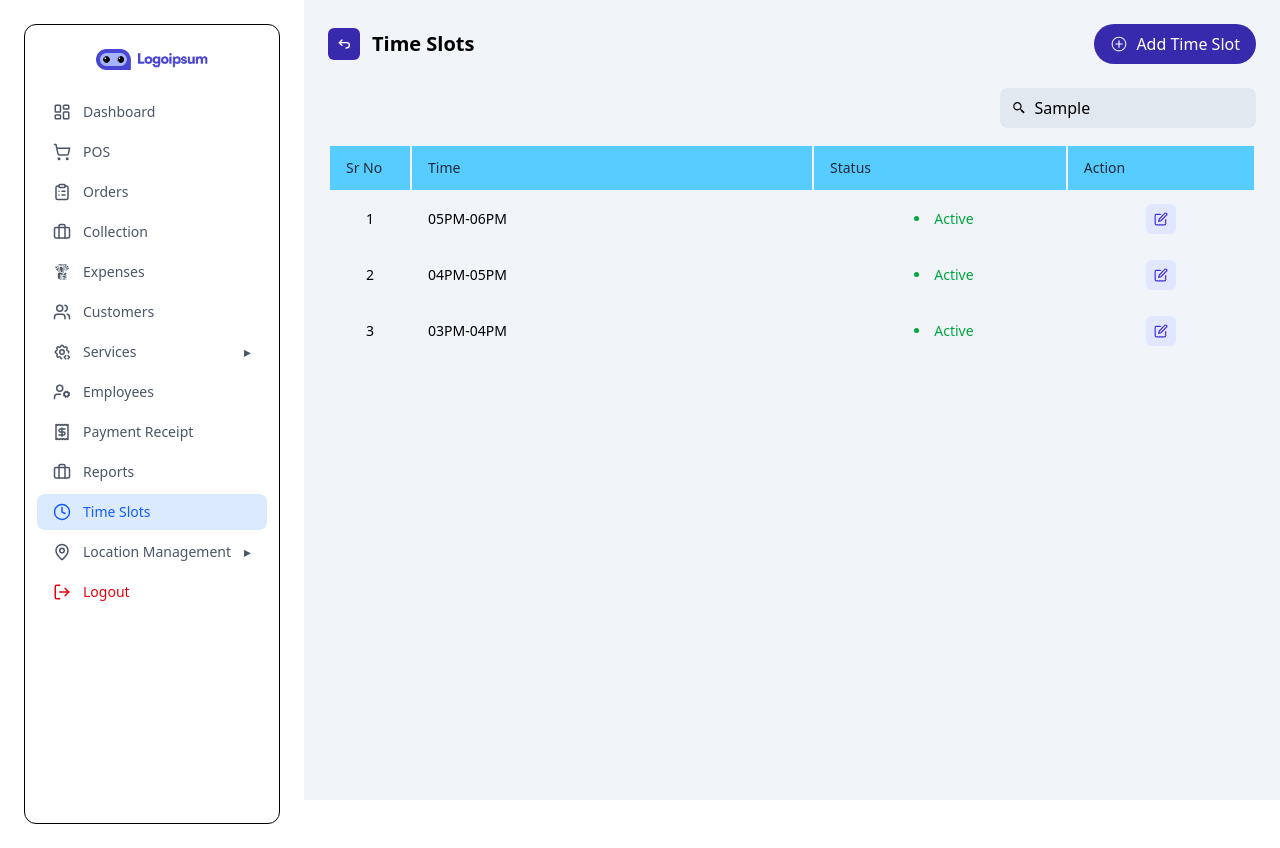
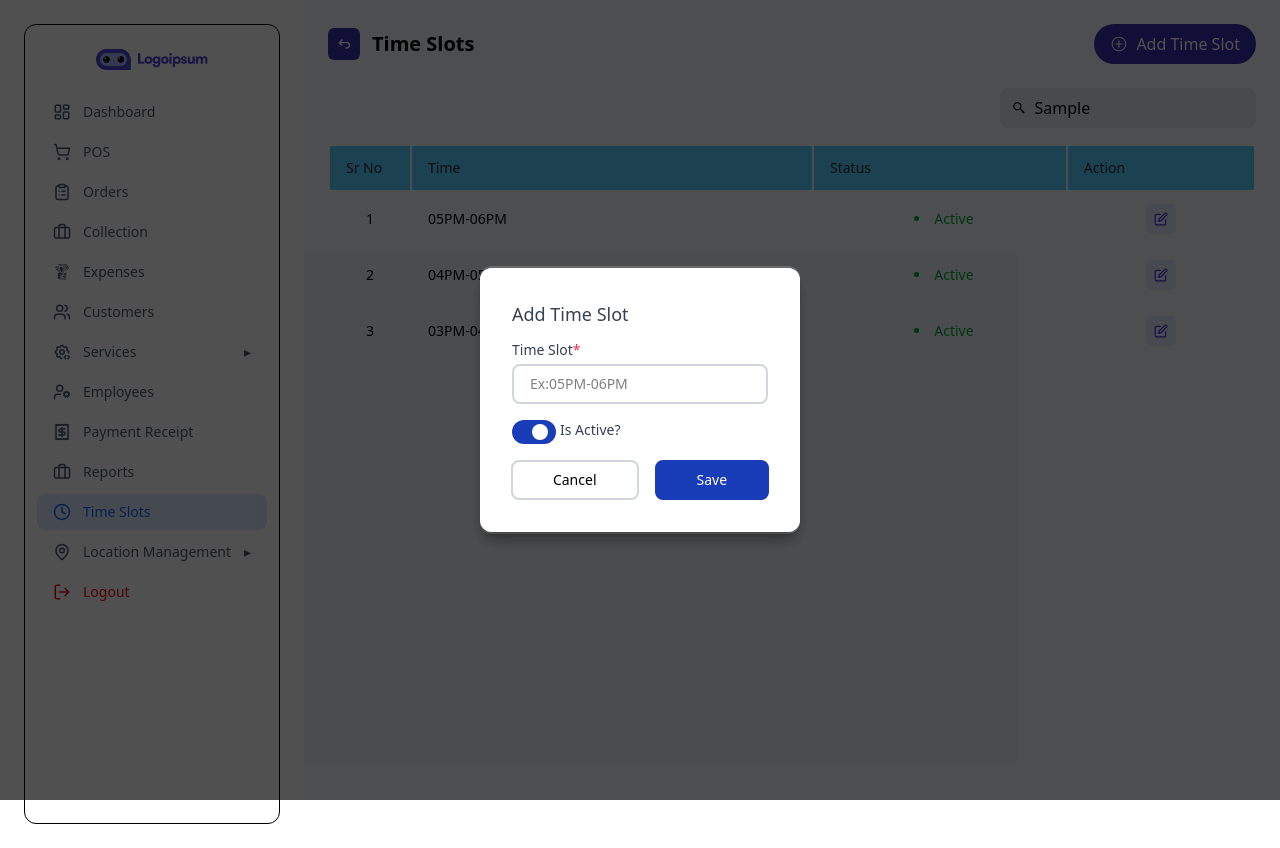
Before and after one commit to TechMET-Solutions/laundry_frontend-, a React (Vite) app: page /time-slots in a window 1280 px wide. Both pictures are taken after typing "Sample" into the empty fields and a click on the button "Add Time Slot". Built offline with nearby package versions, Linux system fonts and the light colour scheme.

Commit message:
Added add timeslot and edit timeslot modal

```diff
--- a/src/pages/TimeSlot.jsx
+++ b/src/pages/TimeSlot.jsx
@@ -2,9 +2,13 @@ import { BiSearchAlt2 } from "react-icons/bi";
 import { FiEdit } from "react-icons/fi";
 import { MdDeleteOutline } from "react-icons/md";
 import { TbArrowBackUp } from "react-icons/tb";
+import { useState } from "react";
 import { IoIosAddCircleOutline } from "react-icons/io";
+import AddTime from "./services/AddTime"
 
 function TimeSlot(){
+   const[addTimeModal,setaddTimeModal]=useState(false);
+
     const data = [
         {
           time:"05PM-06PM",
@@ -34,10 +38,13 @@ function TimeSlot(){
 
             <div className="flex gap-3">
 
-              <button className="bg-indigo-800 text-white px-4 py-2 rounded-full flex items-center gap-2">
+              <button className="bg-indigo-800 text-white px-4 py-2 rounded-full flex items-center gap-2" onClick={()=>setaddTimeModal(true)}>
                 <IoIosAddCircleOutline size={18} />
                 Add Time Slot
               </button>
+              {addTimeModal && (
+            <AddTime onClose={() => setaddTimeModal(false)} />
+             )}
             </div>
           </div>
 
@@ -87,9 +94,12 @@ function TimeSlot(){
                     <td className="px-4 py-3 text-green-600 list-circle pl-6 text-center align-middle"><li className="text-center align-middle list-disc list-inside">{item.status}</li></td>
                     <td className="px-4 py-3 text-center align-middle">
 
-                        <button className="bg-indigo-100 text-indigo-700 p-2 rounded-md">
+                        <button className="bg-indigo-100 text-indigo-700 p-2 rounded-md" onClick={()=>setaddTimeModal(true)}>
                           <FiEdit />
                         </button>
+                        {addTimeModal && (
+                        <AddTime onClose={() => setaddTimeModal(false)} />
+                        )}
                     </td>
                   </tr>
                 ))}
--- /dev/null
+++ b/src/pages/services/AddTime.jsx
@@ -0,0 +1,47 @@
+
+import { useState } from "react";
+
+
+
+const AddTime = ({onClose}) => {
+    const[isActive,setisActive]=useState(true);
+
+    return (
+    <>
+    <div className="fixed inset-0 flex items-center justify-center bg-black/25">
+    <div className="bg-white w-full max-w-80 rounded-xl p-8 shadow-lg">
+        <div>
+            <h2 className="text-left text-lg font-medium text-gray-700 mb-3">Add Time Slot</h2>
+        </div>
+        <div className="text-left">
+            <label className="mb-1 block text-sm font-medium text-gray-700">Time Slot
+                <span className="text-red-500">*</span>
+            </label>
+            <input type="text" placeholder="Ex:05PM-06PM" className="text-sm border-2 border-gray-300 rounded-lg px-4 py-2 w-full"></input>
+        </div>
+        <div className="flex items-center justify-between mt-4">
+
+            <label className="relative inline-flex items-center cursor-pointer">
+              <input type="checkbox" checked={isActive} onChange={() => setisActive(!isActive)}
+                className="sr-only peer"
+              />
+              <div className="w-11 h-6 bg-gray-300 peer-focus:outline-none rounded-full peer peer-checked:bg-blue-800 transition-all"></div>
+              <div className="absolute left-1 top-1 bg-white w-4 h-4 rounded-full transition peer-checked:translate-x-full"></div>
+              <span className="mb-1 block text-sm font-medium text-gray-700 ml-1">Is Active?</span>
+            </label>
+
+          </div>
+        <div className="flex justify-center items-center gap-4 mt-4">
+            <button className="border-2 border-gray-300 text-sm px-10 py-2 rounded-lg">Cancel</button>
+            <button className="bg-blue-800 rounded-lg text-white border-2  border-blue-800  px-10 py-2" onClick={()=>onClose()}>Save</button>
+        </div>
+    </div>
+
+
+    </div>
+
+     </>
+    );
+}
+
+    export default AddTime;
```
